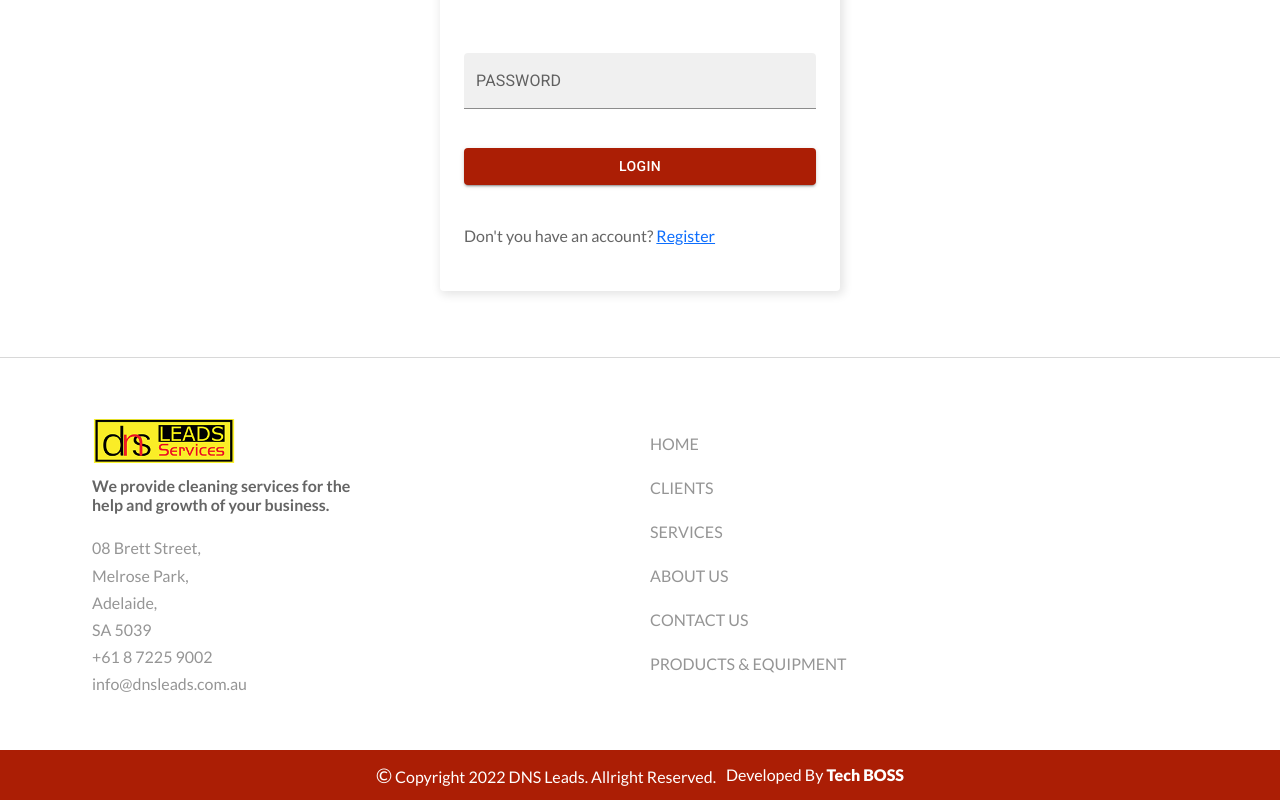
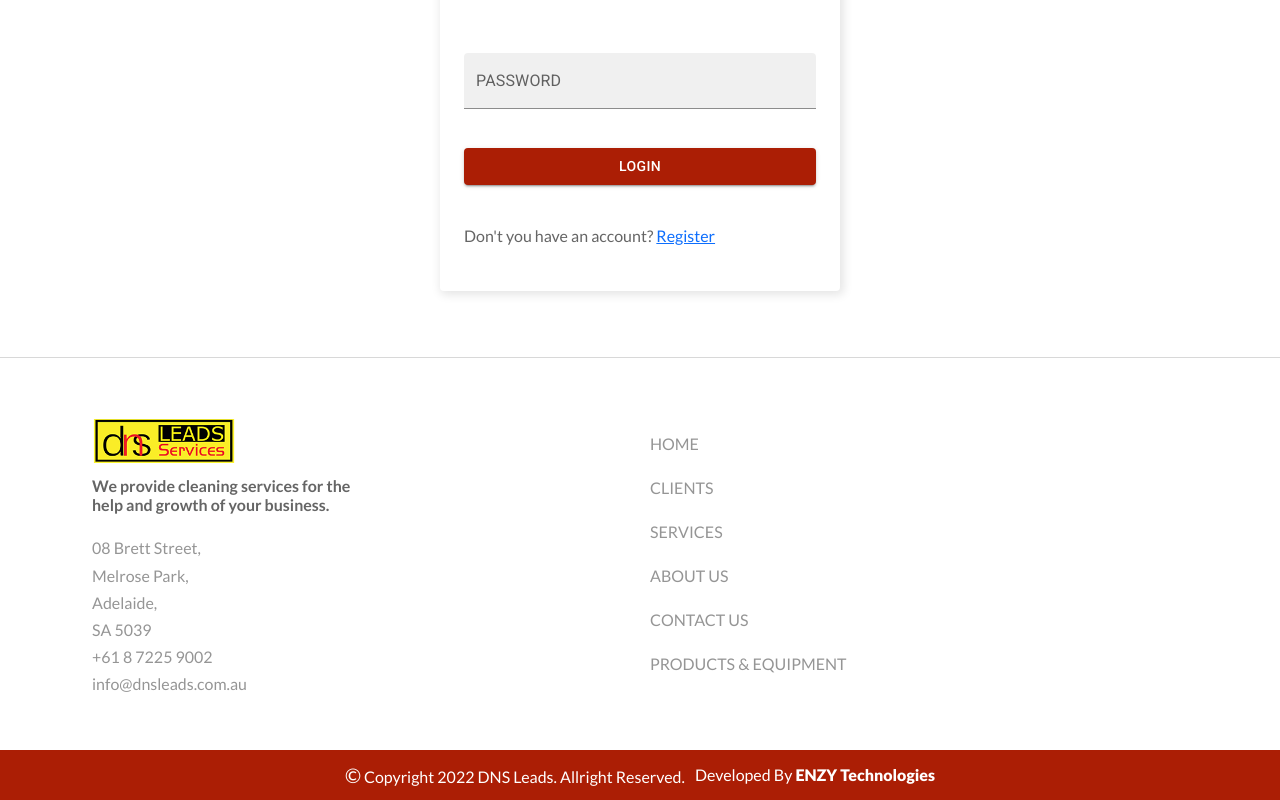
Before and after one commit to ENZY-T/DnsLeads-React-Flask, a React (Create React App) app: page /login in a window 1280 px wide. Shown: the part 339-1139 px from the top of the page. Built offline with nearby package versions, Linux system fonts and the light colour scheme.

Commit message:
Footer Changed

```diff
--- a/src/components/Footer.js
+++ b/src/components/Footer.js
@@ -50,7 +50,7 @@ function Footer() {
 					<span style={{ fontSize: '20px' }}>&copy;</span> Copyright 2022 DNS Leads. Allright Reserved.
 				</div>
 				<div>
-					Developed By <Link to='#'>Tech BOSS</Link>
+					Developed By <Link to='#'>ENZY Technologies</Link>
 				</div>
 			</div>
 		</div>
```
